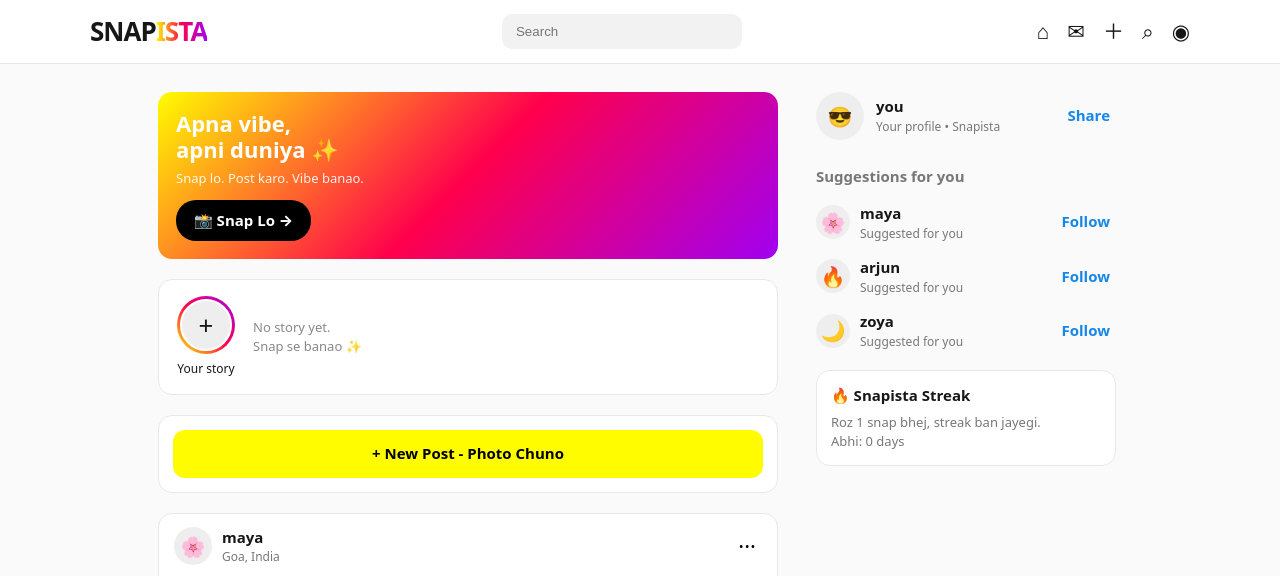
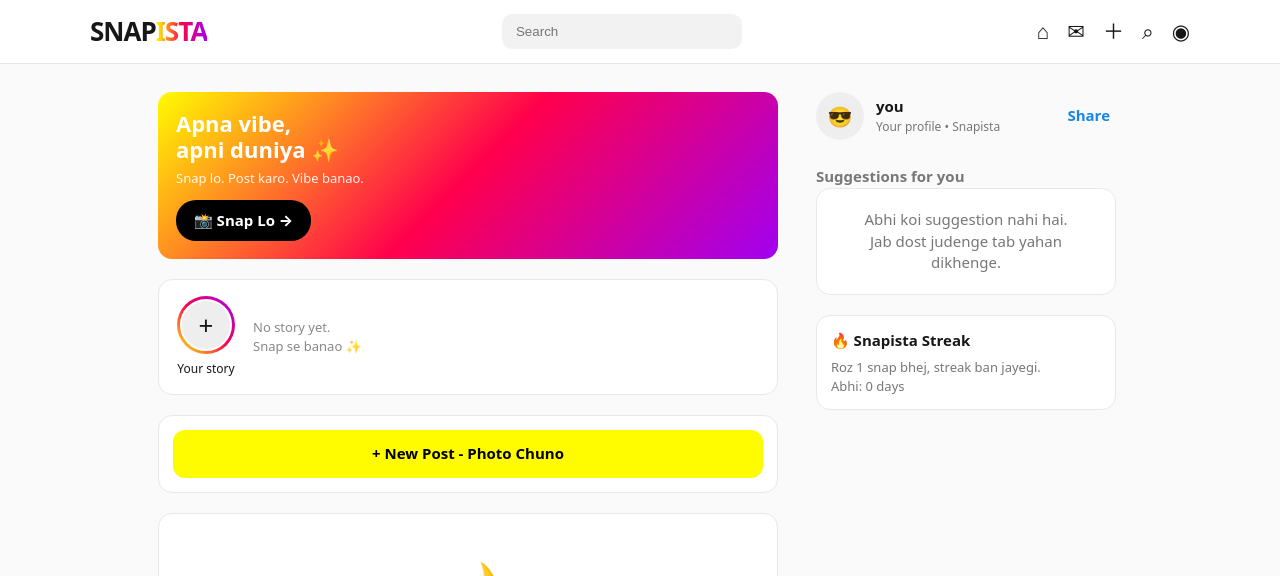
Before and after one commit to dipanshukayth/snapinsta, a Flask app: page / in a window 1280 px wide. Shown: the top 576 px of the page. Run offline with Flask 3, Linux system fonts and the light colour scheme.

Commit message:
Update index.html

```diff
--- a/templates/index.html
+++ b/templates/index.html
@@ -40,9 +40,9 @@ button{font:inherit;cursor:pointer}
 .profile-row .avatar{width:48px;height:48px}
 .switch{margin-left:auto;color:#1687e8;border:0;background:none;font-weight:700}
 .suggest-title{margin-top:26px;color:#777;font-weight:700}
-.suggestion{display:flex;align-items:center;gap:10px;margin:15px 0}
-.suggestion .avatar{width:34px;height:34px}
-.follow{margin-left:auto;border:0;color:#1687e8;background:none;font-weight:700}
+.empty{background:#fff;border:1px solid #e8e8e8;border-radius:14px;padding:36px 20px;text-align:center;color:#777}
+.empty h3{color:#171717;margin:8px 0 4px}
+.empty .big{font-size:52px}
 .page{display:none}
 .page.active{display:block}
 .vibe-banner{margin:0 0 20px;background:linear-gradient(135deg,#FFFC00,#FF004C,#A100F2);border-radius:14px;padding:18px;color:#fff}
@@ -79,7 +79,7 @@ button{font:inherit;cursor:pointer}
 
 <header class="topbar">
 <div class="brand">SNAP<span>ISTA</span></div>
-<input class="search" placeholder="Search" oninput="if(event.key==='Enter')showToast('Search: '+this.value)" />
+<input class="search" placeholder="Search" />
 <nav class="nav"><span onclick="goPage('home')">⌂</span><span onclick="goPage('chat')">✉</span><span onclick="goPage('snap')">＋</span><span onclick="goPage('explore')">⌕</span><span onclick="goPage('profile')">◉</span></nav>
 </header>
 
@@ -98,7 +98,7 @@ button{font:inherit;cursor:pointer}
 <aside class="profile-card">
 <div class="profile-row"><div class="avatar">😎</div><div><div class="username">you</div><div class="place">Your profile • Snapista</div></div><button class="switch" onclick="showToast('Profile shared')">Share</button></div>
 <div class="suggest-title">Suggestions for you</div>
-<div id="suggestions"></div>
+<div class="empty" style="padding:20px"><p style="margin:0">Abhi koi suggestion nahi hai.<br>Jab dost judenge tab yahan dikhenge.</p></div>
 <div style="margin-top:20px;background:#fff;border:1px solid #e8e8e8;border-radius:14px;padding:14px"><b>🔥 Snapista Streak</b><p style="color:#777;font-size:13px;margin:6px 0 0">Roz 1 snap bhej, streak ban jayegi.<br>Abhi: 0 days</p></div>
 </aside>
 </main>
@@ -108,7 +108,7 @@ button{font:inherit;cursor:pointer}
 <div id="page-explore" class="page"><main class="layout"><section>
 <h2 style="margin:0">Explore</h2><p style="color:#777">Duniya kya dekh rahi hai</p>
 <div style="display:flex;gap:8px;margin-bottom:14px"><input id="searchInput" placeholder="Search friends, reels..." style="flex:1;padding:12px;border:1px solid #ddd;border-radius:12px;outline:none"><button class="btn" style="width:auto;margin:0;padding:12px 18px" onclick="doSearch()">Search</button></div>
-<div style="display:grid;grid-template-columns:1fr 1fr 1fr;gap:3px"><div style="aspect-ratio:1;background:#eee;display:flex;align-items:center;justify-content:center;font-size:36px;border-radius:6px">📸</div><div style="aspect-ratio:1;background:#eee;display:flex;align-items:center;justify-content:center;font-size:36px;border-radius:6px">🎬</div><div style="aspect-ratio:1;background:#eee;display:flex;align-items:center;justify-content:center;font-size:36px;border-radius:6px">✨</div><div style="aspect-ratio:1;background:#eee;display:flex;align-items:center;justify-content:center;font-size:36px;border-radius:6px">🔥</div><div style="aspect-ratio:1;background:#eee;display:flex;align-items:center;justify-content:center;font-size:36px;border-radius:6px">🌸</div><div style="aspect-ratio:1;background:#eee;display:flex;align-items:center;justify-content:center;font-size:36px;border-radius:6px">🚀</div></div>
+<div class="empty"><div class="big">🔍</div><h3>Abhi khaali hai</h3><p>Jab users aayenge, yahan unke posts dikhenge.<br>Tu pehla post kar.</p></div>
 </section></main></div>
 
 <!-- SNAP -->
@@ -131,9 +131,7 @@ button{font:inherit;cursor:pointer}
 <!-- REELS -->
 <div id="page-reels" class="page"><main class="layout"><section>
 <h2 style="margin:0">Reels</h2><p style="color:#777">Short • Fast • Vibe</p>
-<div class="reel">🎬<span>@you • My first reel ✨</span></div>
-<div style="text-align:center;color:#777">Abhi aur reels nahi hai.<br>Tu pehli reel daalega?</div>
-<button class="btn" onclick="showToast('Reel upload jald aayega')">Upload Reel</button>
+<div class="empty"><div class="big">🎬</div><h3>No reels yet</h3><p>Abhi koi reel nahi hai.<br>Tu pehli reel daalega?</p><button class="btn" onclick="showToast('Reel upload jald aayega')">Upload Reel</button></div>
 </section></main></div>
 
 <!-- CHAT -->
@@ -147,7 +145,7 @@ button{font:inherit;cursor:pointer}
 <div id="page-profile" class="page"><main class="layout"><section>
 <h2 style="margin:0">Profile</h2>
 <div style="text-align:center;padding:20px;background:#fff;border:1px solid #e8e8e8;border-radius:14px;margin-top:12px"><div style="width:96px;height:96px;border-radius:50%;background:linear-gradient(45deg,#FFFC00,#FF004C,#A100F2);padding:3px;margin:0 auto"><div style="width:100%;height:100%;border-radius:50%;background:#fff;display:flex;align-items:center;justify-content:center;font-size:46px">😎</div></div><h2>you</h2><p style="color:#777">Snapista Creator • Vibe King 👑</p><p><b id="postCount">0</b> Posts • <b>0</b> Followers • <b>0</b> Following</p><button class="btn" onclick="showToast('Profile link copied')">Share Profile</button></div>
-<div style="display:grid;grid-template-columns:1fr 1fr 1fr;gap:3px;margin-top:14px" id="profileGrid"><div style="aspect-ratio:1;background:#eee;display:flex;align-items:center;justify-content:center;font-size:30px;border-radius:6px">📸</div><div style="aspect-ratio:1;background:#eee;display:flex;align-items:center;justify-content:center;font-size:30px;border-radius:6px">✨</div><div style="aspect-ratio:1;background:#eee;display:flex;align-items:center;justify-content:center;font-size:30px;border-radius:6px">+</div></div>
+<div class="empty" style="margin-top:14px"><div class="big">📸</div><h3>No posts yet</h3><p>Abhi koi post nahi hai.<br>Upar se pehla post bana.</p></div>
 </section></main></div>
 
 <div class="bottom">
@@ -166,20 +164,18 @@ button{font:inherit;cursor:pointer}
 <script>
 let posts=[], myStories=[], stream=null, facing='user', capturedDataUrl=null
 function goPage(name){document.querySelectorAll('.page').forEach(p=>p.classList.remove('active'));document.getElementById('page-'+name).classList.add('active');document.querySelectorAll('.bottom div').forEach(b=>b.classList.remove('active'));let idx={home:0,explore:1,snap:2,reels:3,chat:4,profile:5}[name];document.querySelectorAll('.bottom div')[idx].classList.add('active');window.scrollTo(0,0)}
-function renderStories(){let h=`<div class="story" onclick="goPage('snap')"><div class="ring"><div>+</div></div>Your story</div>`;if(myStories.length==0){h+=`<div style="display:flex;align-items:center;color:#888;font-size:13px">No story yet.<br>Snap se banao ✨</div>`}myStories.forEach((s,idx)=>{h+=`<div class="story" onclick="openStory(${idx})"><div class="ring"><div>📸</div></div>You</div>`});document.getElementById('stories').innerHTML=h}
+function renderStories(){
+let h=`<div class="story" onclick="goPage('snap')"><div class="ring"><div>+</div></div>Your story</div>`;
+if(myStories.length==0){h+=`<div style="display:flex;align-items:center;color:#888;font-size:13px">No story yet.<br>Snap se banao ✨</div>`}
+myStories.forEach((s,idx)=>{h+=`<div class="story" onclick="openStory(${idx})"><div class="ring"><div>📸</div></div>You</div>`});
+document.getElementById('stories').innerHTML=h
+}
 function openStory(idx){let s=myStories[idx];let c=document.getElementById('viewerContent');if(s.img)c.innerHTML=`<img src="${s.img}">`;else c.innerHTML=`<div style="font-size:80px">📸</div>`;document.getElementById('viewerText').innerText=s.text||'My Story';document.getElementById('viewer').classList.add('active')}
-const photo=(id)=>`https://images.unsplash.com/${id}?auto=format&fit=crop&w=1000&q=85`;
-let defaultPosts=[
-{user:"maya",avatar:"🌸",place:"Goa, India",image:"photo-1519046904884-53103b34b206",likes:"2,481",caption:"Somewhere between the sea and the sunset 🌅",comments:38},
-{user:"arjun",avatar:"🔥",place:"Jaipur, India",image:"photo-1477587458883-47145ed94245",likes:"1,206",caption:"A little colour for the feed ✨",comments:21},
-{user:"zoya",avatar:"🌙",place:"Mumbai, India",image:"photo-1519608487953-e999c86e7455",likes:"3,902",caption:"Night walks hit different.",comments:64}
-];
 function renderFeed(){
+if(posts.length==0){document.getElementById('feed').innerHTML=`<div class="empty"><div class="big">🌙</div><h3>Feed khaali hai</h3><p>Abhi koi post nahi hai.<br>Upar se pehla post bana,<br>vibe shuru kar.</p></div>`;return}
 let h="";
 posts.forEach((p,idx)=>{h+=`<article class="post"><div class="post-head"><div class="avatar">😎</div><div><div class="username">you</div><div class="place">Just now • Snapista</div></div><button class="more">···</button></div><div style="background:#eee">${p.img}</div><div class="actions"><button class="icon-btn" onclick="likePost(${idx},this)">♡</button><button class="icon-btn">♧</button><button class="icon-btn">➤</button><button class="icon-btn save">♧</button></div><div class="likes">${p.likes} likes</div><p class="caption"><strong>you</strong> ${p.caption}</p><div class="comments">Add a comment...</div><div class="date">Just now</div></article>`});
-h+=defaultPosts.map((post,i)=>`<article class="post"><div class="post-head"><div class="avatar">${post.avatar}</div><div><div class="username">${post.user}</div><div class="place">${post.place}</div></div><button class="more">···</button></div><img class="post-image" src="${photo(post.image)}"><div class="actions"><button class="icon-btn like">♡</button><button class="icon-btn">♧</button><button class="icon-btn">➤</button><button class="icon-btn save">♧</button></div><div class="likes">${post.likes} likes</div><p class="caption"><strong>${post.user}</strong> ${post.caption}</p><div class="comments">View all ${post.comments} comments</div><div class="date">${i+1} days ago</div></article>`).join("");
 document.getElementById('feed').innerHTML=h;
-document.querySelectorAll(".like").forEach(b=>{b.addEventListener("click",()=>{let liked=b.classList.toggle("liked");b.textContent=liked?"♥":"♡";b.style.color=liked?"#ed4956":"inherit"})});
 }
 function likePost(i,el){if(el.innerText=='♥'){el.innerText='♡';el.style.color='inherit';posts[i].likes--}else{el.innerText='♥';el.style.color='#ed4956';posts[i].likes++}}
 function uploadPost(e){let f=e.target.files[0];if(!f)return;let url=URL.createObjectURL(f);posts.unshift({img:`<img class="post-image" src="${url}">`,likes:0,caption:"My Snapista post ✨"});document.getElementById('postCount').innerText=posts.length;renderFeed();showToast('Post ho gaya 🔥')}
@@ -194,7 +190,6 @@ function addToStory(){if(!capturedDataUrl&&!document.getElementById('snapText').
 function sendChat(){let v=document.getElementById('chatInput').value;if(!v)return;let b=document.getElementById('chatBox');b.innerHTML+=`<div style="margin-top:8px;background:#f2f2f2;padding:8px 12px;border-radius:12px;width:fit-content">You: ${v}</div>`;document.getElementById('chatInput').value="";showToast('Message bheja')}
 function closeViewer(){document.getElementById('viewer').classList.remove('active')}
 function showToast(m){let t=document.getElementById('toast');t.innerText=m;t.style.display='block';setTimeout(()=>t.style.display='none',2200)}
-document.querySelector("#suggestions").innerHTML=[["maya","🌸"],["arjun","🔥"],["zoya","🌙"]].map(([n,e])=>`<div class="suggestion"><div class="avatar">${e}</div><div><div class="username">${n}</div><div class="place">Suggested for you</div></div><button class="follow" onclick="this.innerText='Following'">Follow</button></div>`).join("");
 renderStories();renderFeed();
 </script>
 </body>
```
